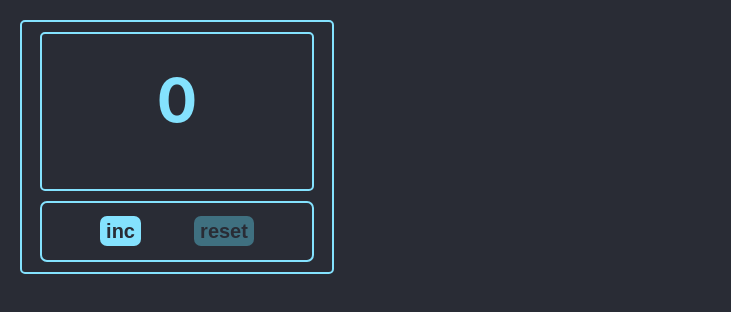
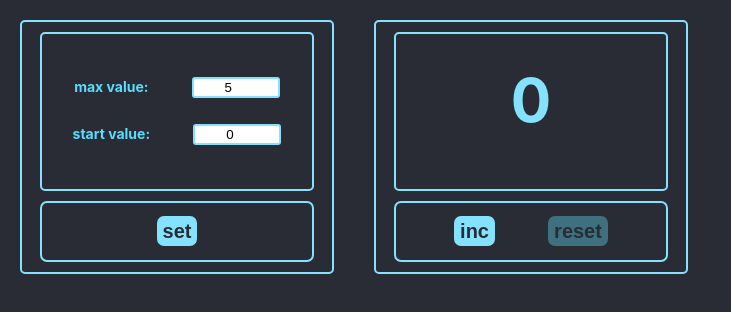
Before and after one commit to IgorBerezhnoy/Counter, a React (Create React App) app: page / in a window 1280 px wide. Shown: the top 312 px of the page, without its empty margins (0-731 px from the left). Built offline with nearby package versions, Linux system fonts and the light colour scheme.

Commit message:
add settings

```diff
--- a/src/components/Counter/Counter.tsx
+++ b/src/components/Counter/Counter.tsx
@@ -2,33 +2,53 @@ import React, {useState} from 'react';
 import {Button} from './Button/Button';
 import {Desk} from './Desk/Desk';
 import s from './counter.module.css';
+import {SuperInput} from './SuperInput/SuperInput';
 
 export const Counter = () => {
     let [num, setNum] = useState(0);
-    const minNum=0
-    const maxNum=5
+    let [maxNum, setMaxNum]  =useState( 5);
+    let [minNum, setMinNum]  =useState( 0);
 
-    const onClickInc=()=>{
-        if (num<5){
-            setNum(num+1)
+
+    const onClickInc = () => {
+        if (num < maxNum) {
+            setNum(num + 1);
         }
-    }
-    const onClickRest=()=>{
-        if (num>=1){
-            setNum(minNum)
+    };
+    const onClickRest = () => {
+        if (num > minNum) {
+            setNum(minNum);
+        }
+    };
+
+    const onClickSet=()=>{
+        if (minNum!>=maxNum){
+
         }
     }
 
+    const isError = minNum >= maxNum
 
     return (
-        <div className={s.counter}>
-            <div className={s.desk}>
-                <Desk num={num} className={num==maxNum?s.deskMaxNum:""}/>
+        <div className={s.wrapper}>
+            <div className={s.settings}>
+                <div className={s.topTable}>
+                    <SuperInput name={'max value:'} number={maxNum} setNumber={setMaxNum}  className={s.SuperInput}/>
+                    <SuperInput name={'start value:'}  number={minNum} setNumber={setMinNum} className={s.SuperInput}/>
+                </div>
+                <div className={s.buttons}>
+                    <Button name={'set'} callBack={onClickSet} className={s.button} disabled={false}/>
+                </div>
             </div>
-            <div className={s.buttons} >
-                <Button name={"inc"} callBack={onClickInc} disabled={num===maxNum} className={s.button} />
-                <Button name={"reset"} callBack={onClickRest} disabled={num===minNum} className={s.button}/>
+
+            <div className={s.counter}>
+                <div className={s.desk}>
+                    <Desk num={num} className={num == maxNum ? s.deskMaxNum : ''}/>
+                </div>
+                <div className={s.buttons}>
+                    <Button name={'inc'} callBack={onClickInc} disabled={num === maxNum} className={s.button}/>
+                    <Button name={'reset'} callBack={onClickRest} disabled={num === minNum} className={s.button}/>
+                </div>
             </div>
-        </div>
-    );
+        </div>);
 };
--- /dev/null
+++ b/src/components/Counter/SuperInput/SuperInput.tsx
@@ -0,0 +1,25 @@
+import React, {ChangeEvent, useState} from 'react';
+
+type PropsType = {
+    name: string
+    className: string
+    number:number
+    setNumber:(num:number)=>void
+}
+
+
+export const SuperInput = (props: PropsType) => {
+
+
+    const onChangeInputHandler = (e:ChangeEvent<HTMLInputElement>) => {
+      props.setNumber(Number(e.currentTarget.value))
+    }
+
+    return (
+        <div>
+            <span>{props.name}</span> <span>
+            <input className={props.className}  value={props.number.toString()} type={'number'} onChange={onChangeInputHandler}/>
+        </span>
+        </div>
+    );
+};
--- a/src/components/Counter/counter.module.css
+++ b/src/components/Counter/counter.module.css
@@ -1,4 +1,34 @@
-.counter{
+.wrapper{
+display: flex;
+}
+
+.topTable{
+    border: solid #84E2FEFF 2px;
+    text-align: center;
+    height: 100px;
+    width: 260px;
+    margin: 5px;
+    padding: 30px 5px;
+    font-size:14px ;
+    font-weight: bolder;
+    border-radius: 5px;
+    color: #59ddfe;
+    display: flex;
+    flex-direction: column;
+    justify-content: space-around;
+    align-items: stretch;
+}
+
+.SuperInput{
+    width: 80px;
+    border: solid #84e2fe 2px;
+    border-radius: 3px;
+    text-align: center;
+    margin-left: 40px;
+
+}
+
+.counter, .settings{
     margin: 20px;
     padding: 5px;
 border: solid #84e2fe 2px;
@@ -52,4 +82,7 @@ border: solid #84e2fe 2px;
 }
 .button:disabled{
     background-color: #3f7080;
+}.button:active{
+    background-color: #292c35;
+    color: #84e2fe;
 }
```
